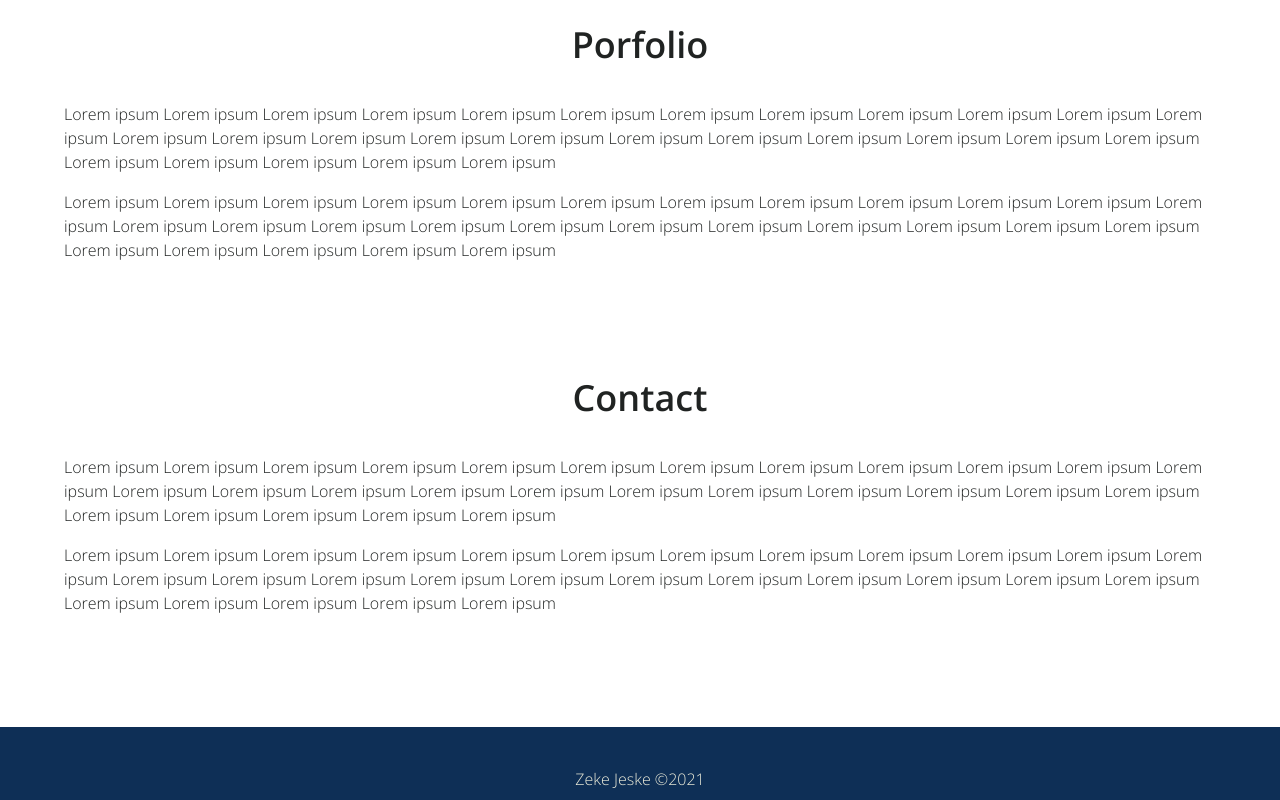
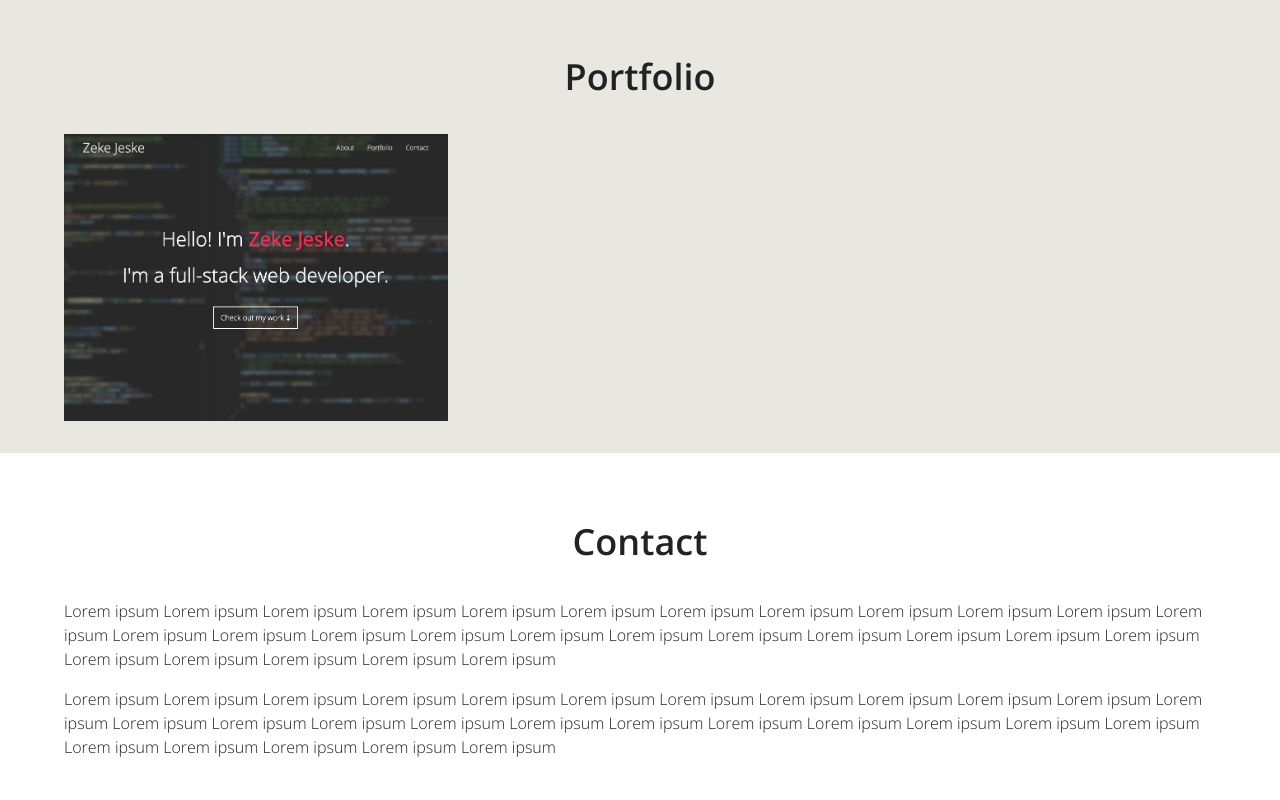
Before and after one commit to zeke-jeske/zeke-jeske.netlify.app, a Gatsby site: page / in a window 1280 px wide. Shown: the part 1520-2320 px from the top of the page. Built offline with nearby package versions, Linux system fonts and the light colour scheme; Gatsby itself is replaced by a stand-in of ours; some packages are replaced by stand-ins of ours.

Commit message:
Portfolio section and styling

```diff
--- a/gatsby-config.js
+++ b/gatsby-config.js
@@ -12,5 +12,13 @@ module.exports = {
     'gatsby-plugin-image',
     'gatsby-plugin-styled-components',
     'gatsby-plugin-react-helmet',
+    {
+      resolve: 'gatsby-source-filesystem',
+      options: {
+        name: 'projects',
+        path: `${__dirname}/src/projects`
+      }
+    },
+    `gatsby-plugin-mdx`,
   ],
 }
--- a/package.json
+++ b/package.json
@@ -17,10 +17,13 @@
   "dependencies": {
     "@fontsource/cormorant-garamond": "^4.2.2",
     "@fontsource/open-sans": "^4.2.2",
+    "@mdx-js/mdx": "^1.6.22",
+    "@mdx-js/react": "^1.6.22",
     "babel-plugin-styled-components": "^1.12.0",
     "gatsby": "^3.0.1",
     "gatsby-background-image": "^1.4.1",
     "gatsby-plugin-image": "^1.0.0",
+    "gatsby-plugin-mdx": "^2.0.1",
     "gatsby-plugin-react-helmet": "^4.0.0",
     "gatsby-plugin-sharp": "^3.0.0",
     "gatsby-plugin-styled-components": "^4.0.0",
--- a/src/components/about.js
+++ b/src/components/about.js
@@ -30,7 +30,7 @@ export default function About() {
           <StaticImage
             src='../images/head-shot.jpg'
             alt='Zeke'
-            width='1259'
+            width={1259}
             style={{
               width: '16rem',
               borderRadius: '50%',
--- a/src/components/anchor.js
+++ b/src/components/anchor.js
@@ -4,10 +4,9 @@ import styled from 'styled-components'
 const Span = styled.span`
   display: block;
   position: absolute;
-  bottom: var(--header-height);
   width: 0;
   height: 0;
-  top: 0;
+  top: calc(var(--header-height) * -1);
   left: 0;
 `
 
--- a/src/components/footer.js
+++ b/src/components/footer.js
@@ -2,7 +2,7 @@ import React from 'react'
 import styled from 'styled-components'
 
 const Container = styled.footer`
-  background: var(--secondary-color);
+  background: var(--dark-color);
   color: var(--light-color);
   padding: 1.5rem 4rem;
   text-align: center;
--- a/src/components/layout.js
+++ b/src/components/layout.js
@@ -17,7 +17,7 @@ const GlobalStyle = createGlobalStyle`
     --primary-color: #118DF0;
     --secondary-color: #0E2F56;
     --dark-color: #202322;
-    --light-color: #ececda;
+    --light-color: #e8e8e0;
 
     --header-height: 4rem;
 
--- a/src/components/main.js
+++ b/src/components/main.js
@@ -1,7 +1,7 @@
 import styled from 'styled-components'
 
 const Main = styled.main`
-  padding-bottom: 6rem;
+  padding: var(--header-height) 0 6rem;
 `
 
 export default Main
--- /dev/null
+++ b/src/components/portfolio.js
@@ -0,0 +1,53 @@
+import React from 'react'
+import styled from 'styled-components'
+import { useStaticQuery, graphql } from 'gatsby'
+
+import ProjectCard from './project-card'
+import Section from './section'
+
+const StyledSection = styled(Section)`
+  background-color: var(--light-color);
+`
+
+const Container = styled.div`
+  display: grid;
+  grid-template-columns: repeat(3, 1fr);
+`
+
+export default function Portfolio() {
+  const data = useStaticQuery(graphql`
+    query ProjectMDX {
+      allMdx {
+        edges {
+          node {
+            id
+            frontmatter {
+              title
+              description
+              image {
+                childImageSharp {
+                  gatsbyImageData
+                }
+              }
+            }
+          }
+        }
+      }
+    }
+  `)
+
+  return (
+    <StyledSection id='portfolio' title='Portfolio'>
+      <Container>
+        {data.allMdx.edges.map(({ node }) => (
+          <ProjectCard
+            key={node.id}
+            image={node.frontmatter.image}
+            title={node.frontmatter.title}
+            description={node.frontmatter.description}
+          />
+        ))}
+      </Container>
+    </StyledSection>
+  )
+}
--- /dev/null
+++ b/src/components/project-card.js
@@ -0,0 +1,45 @@
+import React from 'react'
+import styled from 'styled-components'
+import { GatsbyImage, getImage } from 'gatsby-plugin-image'
+
+const Container = styled.div`
+  position: relative;
+`
+
+const Overlay = styled.div`
+  position: absolute;
+  top: 0;
+  left: 0;
+  width: 100%;
+  height: 100%;
+  padding: 3rem;
+  transition: opacity .2s ease-in-out;
+  background-color: white;
+  opacity: 0;
+  display: flex;
+  flex-direction: column;
+  justify-content: center;
+  text-align: center;
+
+  &:hover {
+    opacity: 1;
+  }
+`
+
+const Title = styled.h3`
+  font-size: 1.5rem;
+  margin-bottom: .5rem;
+  font-weight: normal;
+`
+
+export default function ProjectCard({ image, title, description }) {
+  return (
+    <Container>
+      <GatsbyImage image={ getImage(image) } alt={ title } />
+      <Overlay>
+        <Title>{ title }</Title>
+        <p>{ description }</p>
+      </Overlay>
+    </Container>
+  )
+}
--- a/src/components/section.js
+++ b/src/components/section.js
@@ -3,7 +3,7 @@ import styled from 'styled-components'
 import Anchor from './anchor'
 
 const Container = styled.section`
-  padding: 4rem 4rem 0;
+  padding: 2rem 4rem;
   margin: 0 auto;
   position: relative;
   overflow: auto;
@@ -18,9 +18,9 @@ const Heading = styled.h2`
   font-weight: bold;
 `
 
-export default function Section({ children, title, id }) {
+export default function Section({ children, title, id, className }) {
   return (
-    <Container>
+    <Container className={className}>
       <Anchor id={id} />
       <Header>
         <Heading>{ title }</Heading>
--- a/src/pages/index.js
+++ b/src/pages/index.js
@@ -4,6 +4,7 @@ import Layout from '../components/layout'
 import Masthead from '../components/masthead'
 import Main from '../components/main'
 import About from '../components/about'
+import Portfolio from '../components/portfolio'
 
 export default function Home() {
   const [showHeader, setShowHeader] = useState(false);
@@ -13,24 +14,7 @@ export default function Home() {
       <Masthead onScroll={setShowHeader} />
       <Main>
         <About />
-        <Section id='portfolio' title='Porfolio'>
-          <p>
-            Lorem ipsum Lorem ipsum Lorem ipsum Lorem ipsum Lorem ipsum
-            Lorem ipsum Lorem ipsum Lorem ipsum Lorem ipsum Lorem ipsum
-            Lorem ipsum Lorem ipsum Lorem ipsum Lorem ipsum Lorem ipsum
-            Lorem ipsum Lorem ipsum Lorem ipsum Lorem ipsum Lorem ipsum
-            Lorem ipsum Lorem ipsum Lorem ipsum Lorem ipsum Lorem ipsum
-            Lorem ipsum Lorem ipsum Lorem ipsum
-          </p>
-          <p>
-            Lorem ipsum Lorem ipsum Lorem ipsum Lorem ipsum Lorem ipsum
-            Lorem ipsum Lorem ipsum Lorem ipsum Lorem ipsum Lorem ipsum
-            Lorem ipsum Lorem ipsum Lorem ipsum Lorem ipsum Lorem ipsum
-            Lorem ipsum Lorem ipsum Lorem ipsum Lorem ipsum Lorem ipsum
-            Lorem ipsum Lorem ipsum Lorem ipsum Lorem ipsum Lorem ipsum
-            Lorem ipsum Lorem ipsum Lorem ipsum
-          </p>
-        </Section>
+        <Portfolio />
         <Section id='contact' title='Contact'>
           <p>
             Lorem ipsum Lorem ipsum Lorem ipsum Lorem ipsum Lorem ipsum
--- /dev/null
+++ b/src/projects/this-site.mdx
@@ -0,0 +1,11 @@
+---
+title: This Site
+description: Designed, built, and deployed this portfolio site for myself.
+image: "this-site.png"
+---
+
+Pandas are really sweet.
+
+Here's a video of a panda eating sweets.
+
+<iframe width="560" height="315" src="https://www.youtube.com/embed/4n0xNbfJLR8" frameborder="0" allowfullscreen></iframe>
```
Also changed, not shown: src/projects/this-site.png (added), 2 other files.
